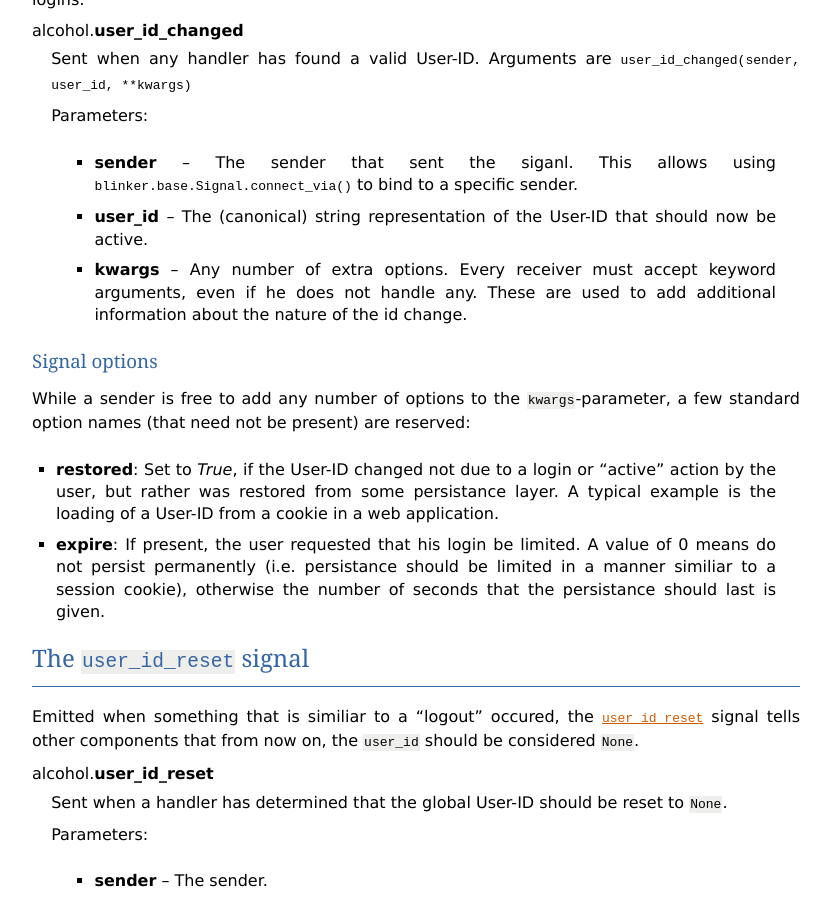
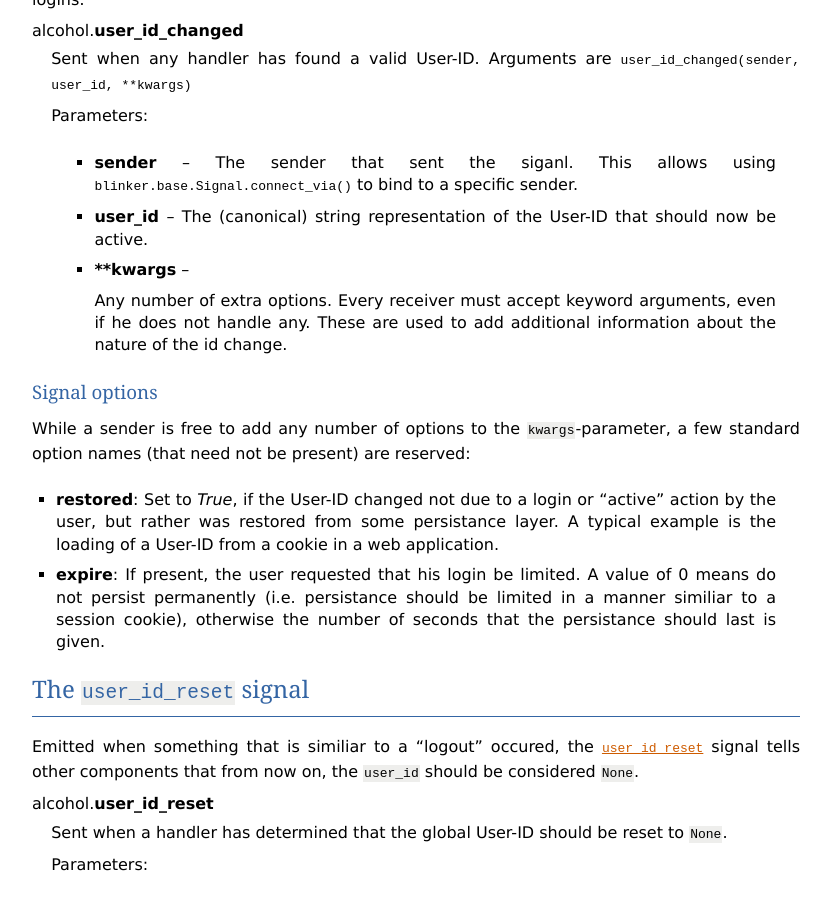
Before and after one commit to mbr/alcohol, a Sphinx documentation site: the page built from docs/source/index.rst, in a window 1280 px wide and 900 px high, scrolled down 951 px. Shown: the whole window, without its empty margins (48-879 px from the left). Built offline with Sphinx 7.4.7, drawn with Linux system fonts in a browser that asks for light colours.

```diff
--- a/docs/source/index.rst
+++ b/docs/source/index.rst
@@ -55,10 +55,10 @@ alcohol and communicates all information about user logins:
           :param user_id: The (canonical) string representation of the User-ID
                           that should now be active.
 
-          :param kwargs: Any number of extra options. Every receiver must
-                         accept keyword arguments, even if he does not handle
-                         any.  These are used to add additional information
-                         about the nature of the id change.
+          :param **kwargs: Any number of extra options. Every receiver must
+                           accept keyword arguments, even if he does not handle
+                           any.  These are used to add additional information
+                           about the nature of the id change.
 
 
 Signal options
```
